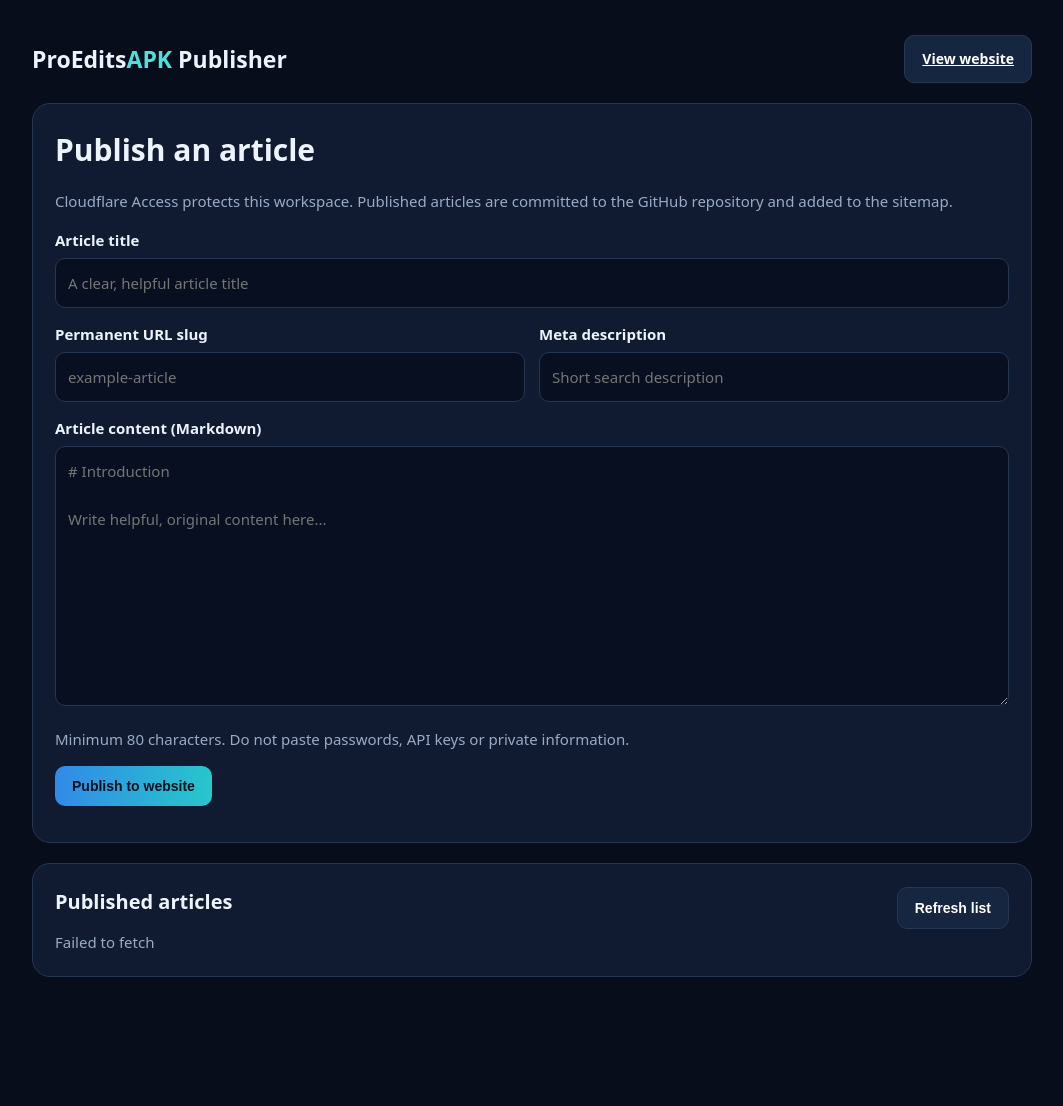
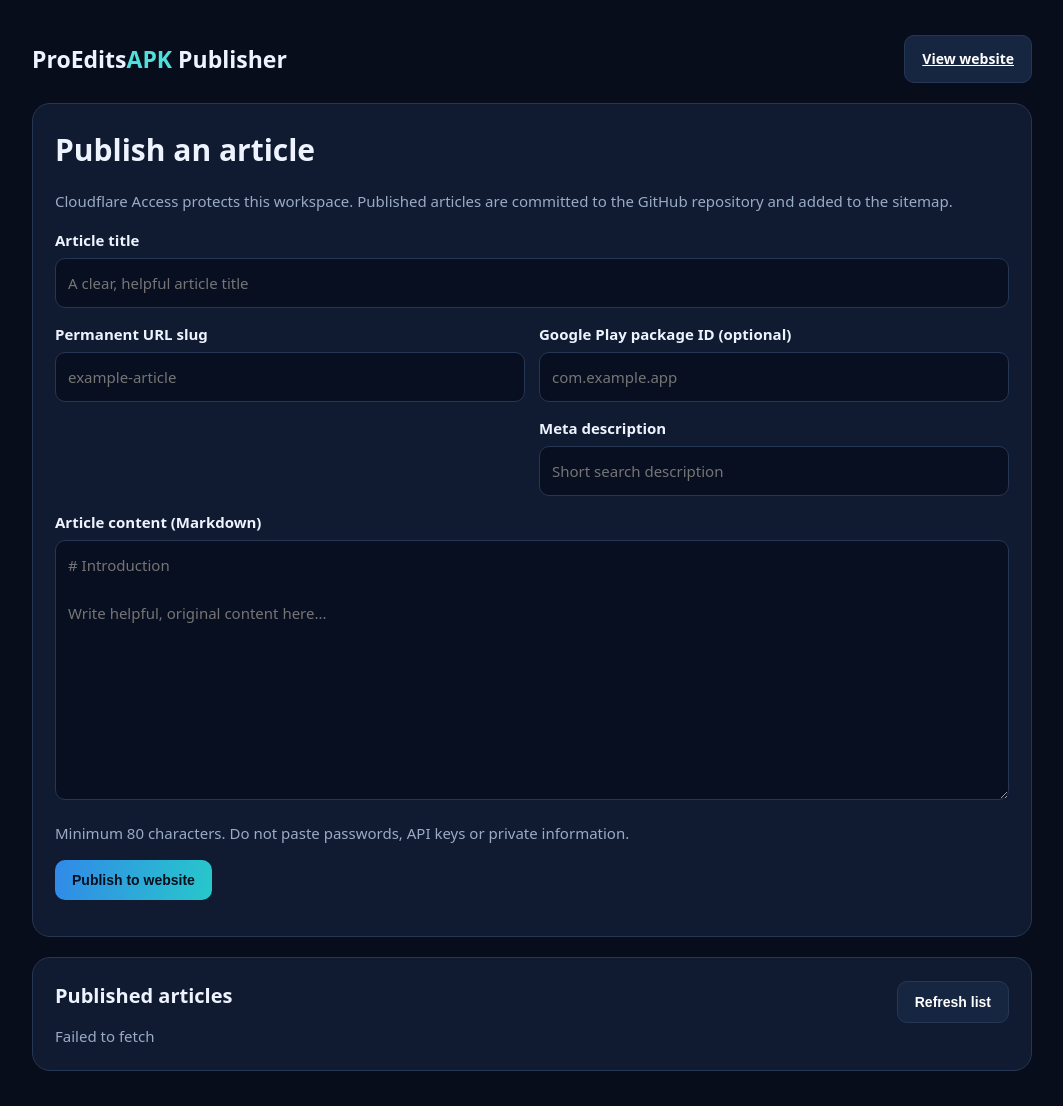
Before and after one commit to haseebaslam091-afk/proeditsapk, a Jekyll site: the page admin/index.html, which Jekyll copies as it is, in a window 1280 px wide. Shown: the whole page, without its empty margins (108-1171 px from the left). Built offline with Jekyll 4.4.1, drawn with Linux system fonts in a browser that asks for light colours; before the commit the page ends 1012 px from its top, so only the background shows below that.

Commit message:
Allow optional Play Store package ID in publisher

```diff
--- a/admin/index.html
+++ b/admin/index.html
@@ -5,7 +5,7 @@
 </style></head><body><main class="wrap"><div class="top"><div class="brand">ProEdits<span>APK</span> Publisher</div><a class="btn alt" href="/">View website</a></div>
 <section class="panel"><h1>Publish an article</h1><p>Cloudflare Access protects this workspace. Published articles are committed to the GitHub repository and added to the sitemap.</p>
 <form id="form"><label for="title">Article title</label><input id="title" maxlength="160" required placeholder="A clear, helpful article title">
-<div class="grid"><div><label for="slug">Permanent URL slug</label><input id="slug" required placeholder="example-article"></div><div><label for="description">Meta description</label><input id="description" maxlength="320" placeholder="Short search description"></div></div>
+<div class="grid"><div><label for="slug">Permanent URL slug</label><input id="slug" required placeholder="example-article"></div><div><label for="packageName">Google Play package ID (optional)</label><input id="packageName" placeholder="com.example.app"><label for="description">Meta description</label><input id="description" maxlength="320" placeholder="Short search description"></div></div>
 <label for="content">Article content (Markdown)</label><textarea id="content" required placeholder="# Introduction&#10;&#10;Write helpful, original content here..."></textarea>
 <p class="muted">Minimum 80 characters. Do not paste passwords, API keys or private information.</p><button class="btn" id="publish">Publish to website</button></form><div id="status" class="status" role="status"></div></section>
 <section class="panel"><div class="top"><h2>Published articles</h2><button class="btn alt" id="refresh">Refresh list</button></div><div id="posts" class="muted">Loading…</div></section></main>
```
Also changed, not shown: other parts of admin/index.html (+1 -1 lines).
